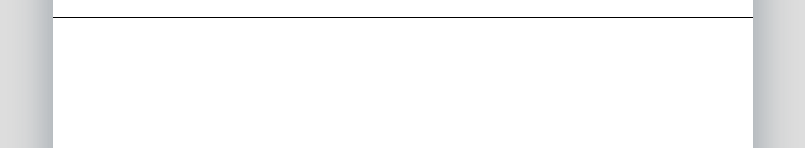
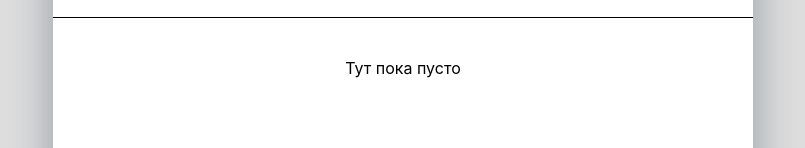
Before and after one commit to sjalavandring/todo-list, a React (Create React App) app: page /completed in a window 1280 px wide. Shown: the part 235-383 px from the top of the page, without its empty margins (237-1042 px from the left). Built offline with nearby package versions, Linux system fonts and the light colour scheme.

Commit message:
Доделан redux

```diff
--- a/src/Components/Tasks/CompletedTasks.tsx
+++ b/src/Components/Tasks/CompletedTasks.tsx
@@ -5,9 +5,8 @@ import {useDispatch, useSelector} from 'react-redux'
 
 let CompletedTasks: React.FC = function () {
 	const taskList = useSelector((state: any) => state)
-
 	let completedTaskList = taskList.map((currentTask: taskInfo[], id: number) => {
-		if (taskList[id].completed) {
+		if (taskList[id].completed = true) {
 			return (
 				<Task taskId={id} />
 			)
--- a/src/Components/Tasks/Task.tsx
+++ b/src/Components/Tasks/Task.tsx
@@ -7,11 +7,8 @@ let Task : React.FC<{taskId: number}> =  function Taskhandler ({taskId}){
 	const dispatch = useDispatch()
 	let task = useSelector((state: any) => state[taskId])
 	let state = useSelector((state: any) => state)
-	console.log(state)
-	// console.log(task)
 	function changeReduxState(index: number): any{
 		dispatch({type: "toggle", id: index})
-		// console.log(task.completed)
 	}
 
 	return (
--- a/src/Components/Wrapper/Wrapper.tsx
+++ b/src/Components/Wrapper/Wrapper.tsx
@@ -23,22 +23,6 @@ function Wrapper () {
 
 	let inputInner = useRef<HTMLInputElement>(null);
 
-	// const taskStateReducer = (state: any = taskList, action?: any) => {
-	// 	switch(action.type){
-	// 		case "toggle":
-	// 			taskList.splice(action.id, 1, {...taskList[action.id], 'completed': !taskList[action.id].completed})
-	// 			console.log('task list', taskList)
-	// 			return taskList
-	// 		case 'change':
-	// 			return taskList
-	// 		case 'clean':
-	// 			return ([])
-	// 		default:
-	// 			return state;
-	// 	}
-	// }
-
-	// const todoStore = createStore(taskStateReducer)
 	let dispatch = useDispatch()
 
 	let Navigation: React.FC<taskListInterface> = function ({taskList}) {
@@ -83,7 +67,7 @@ function Wrapper () {
 		}
 	}
 
-	function checkCompletedTasks() {
+	function checkActiveTasks() {
 		let activeTasksCount: number = 0;
 		taskList.forEach ((task, id) => {
 			if (task.completed) {
@@ -105,8 +89,8 @@ function Wrapper () {
 					<Suspense fallback={<div>Загрузка</div>}>
 				        <Routes>
 				        	<Route path="/" element={taskList.length == 0 ? <NothingFound/> : <AllTasks/>}/>
-					        <Route path="/active" element={checkCompletedTasks() == 0 ? <NothingFound/> : <ActiveTasks/>}/>
-					        <Route path="/completed" element={checkCompletedTasks() != 0 ? <NothingFound/> : <CompletedTasks/>}/>
+					        <Route path="/active" element={checkActiveTasks() != 0 ? <NothingFound/> : <ActiveTasks/>}/>
+					        <Route path="/completed" element={checkActiveTasks() == 0 ? <NothingFound/> : <CompletedTasks/>}/>
 				        </Routes>
 			        </Suspense>
 				</div>
--- a/src/store/store.tsx
+++ b/src/store/store.tsx
@@ -8,9 +8,12 @@ let taskList: taskInfo[] = ([]);
 const taskStateReducer = (state: any = taskList, action: any) => {
 	switch(action.type){
 		case "toggle":
-			state.splice(action.id, 1, {...state[action.id], 'completed': !state[action.id].completed})
-			console.log('task list', state)
-			return state
+			// state.splice(action.id, 1, {...state[action.id], 'completed': !state[action.id].completed})
+			// return [...state, state.filter((elem: taskInfo) => elem.id != action.id)[0].completed = !state[action.id].completed]
+			return state.map((elem: taskInfo) => {
+				console.log('elem.id ', elem.id, 'action.id', action.id)
+				return state[elem.id].id == action.id ? {...elem, 'completed': !elem.completed} : elem;
+			})
 		case 'add':
 			console.log(state);
 			return [{"id": state.length, "taskText": action.text}, ...state,]
@@ -23,4 +26,4 @@ const taskStateReducer = (state: any = taskList, action: any) => {
 
 const todoStore = createStore(taskStateReducer, composeWithDevTools())
 
-export {todoStore}
+export {todoStore};
```
